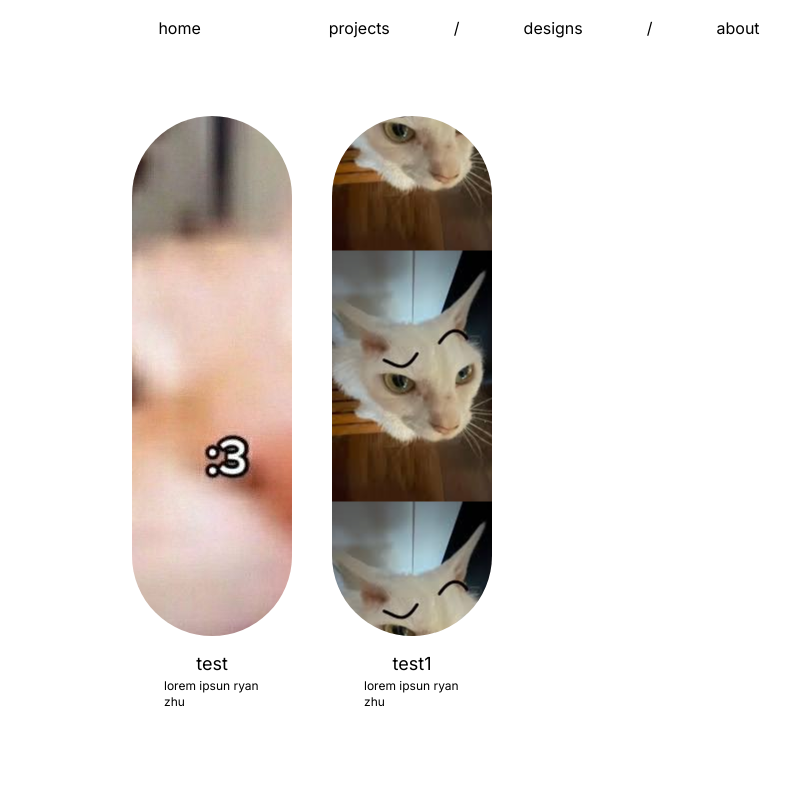
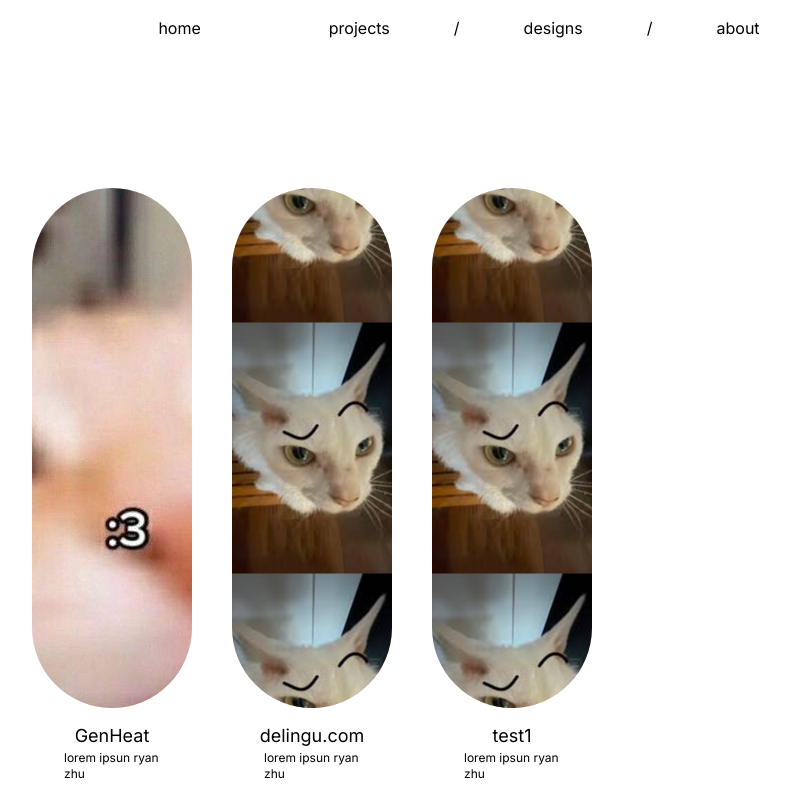
Before and after one commit to snootfef/Personal-Site, a Next.js app: page /projects in a window 1280 px wide. Shown: the whole page, without its empty margins (328-1119 px from the left). Built offline with nearby package versions, Linux system fonts and the light colour scheme.

Commit message:
Small tweaks, improvements to projects

```diff
--- a/src/app/data/projects.ts
+++ b/src/app/data/projects.ts
@@ -1,7 +1,8 @@
 import ProjectProps from "../Interfaces/Interfaces";
 
 const projects: Array<ProjectProps> = [
-   { name: 'test', description: 'lorem ipsun ryan zhu', img: 'test.jpg' },
+   { name: 'GenHeat', description: 'lorem ipsun ryan zhu', img: 'test.jpg' },
+   { name: 'delingu.com', description: 'lorem ipsun ryan zhu', img: 'test1.jpg' },
    { name: 'test1', description: 'lorem ipsun ryan zhu', img: 'test1.jpg' }
 ];
 
--- a/src/app/page.tsx
+++ b/src/app/page.tsx
@@ -2,7 +2,9 @@
 import Image from "next/image";
 import Nav from './nav'
 import { FaGithub } from "react-icons/fa";
+import { FaLinkedin } from "react-icons/fa";
 import { IoIosArrowDown } from "react-icons/io";
+import { FaExternalLinkAlt } from "react-icons/fa";
 
 export default function Home() {
 
@@ -40,16 +42,22 @@ export default function Home() {
         id="bottom"
       >
         <section
-          className="w-1/2 m-24 flex flex-col justify-center"
+          className="w-3/4 m-24 flex flex-col justify-center"
         >
           <p
           >
-            Lorem ipsum dolor sit amet, consectetur adipiscing elit, sed do eiusmod tempor incididunt ut labore et dolore magna aliqua. Ut enim ad minim veniam, quis nostrud exercitation ullamco laboris nisi ut aliquip ex ea commodo consequat. Duis aute irure dolor in reprehenderit in voluptate velit esse cillum dolore eu fugiat nulla pariatur. Excepteur sint occaecat cupidatat non proident, sunt in culpa qui officia deserunt mollit anim id est laborum.
+            Hi! I'm Delin, a first year Systems Design Engineering student at the University of Waterloo. Welcome to delingu.com, a glimpse into what I've been up to.
           </p>
           <div
-            className="mt-8"
+            className="mt-8 flex flex-row"
           >
-            <FaGithub />
+            <a className='pr-2' href="https://github.com/snootfef">
+              <FaGithub />
+            </a>
+            <a className='pr-2' href='https://www.linkedin.com/in/delin-gu/'>
+              <FaLinkedin />
+            </a>
+            <FaExternalLinkAlt />
           </div>
         </section>
         <div
--- a/src/app/projects/ProjectIcon.tsx
+++ b/src/app/projects/ProjectIcon.tsx
@@ -3,7 +3,7 @@ import ProjectProps from "../Interfaces/Interfaces"
 export default function projectIcon({ project }: { project: ProjectProps }) {
    return (
       <main
-         className="flex flex-col items-center"
+         className="hover:scale-105 flex flex-col items-center"
       >
          <section
             className="flex flex-col items-center justify-center rounded-full w-[12.5vw] h-[65vh] m-5"
--- a/src/app/projects/page.tsx
+++ b/src/app/projects/page.tsx
@@ -11,7 +11,14 @@ export default function Page() {
       >
          <Nav />
          <section
-            className='flex flex-row justify-center w-screen h-full mt-24'
+            className='w-full h-[10vh] flex flex-col justify-center my-8'
+         >
+            <p>
+               1. hello
+            </p>
+         </section>
+         <section
+            className='flex flex-row justify-center w-screen h-full mt-20 mb-20'
          >
             {projects.map((project: ProjectProps) => <ProjectIcon project={project}></ProjectIcon>)}
          </section>
```
